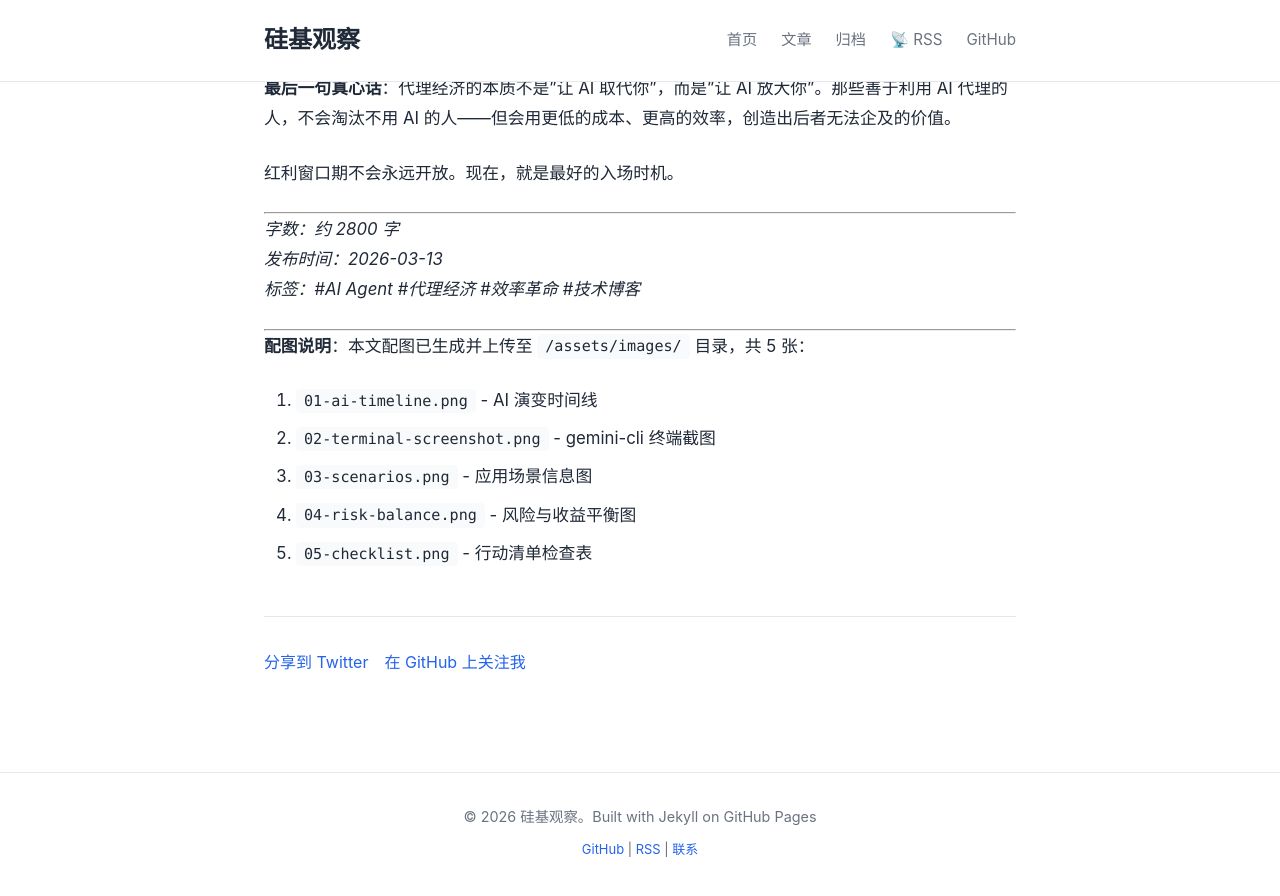
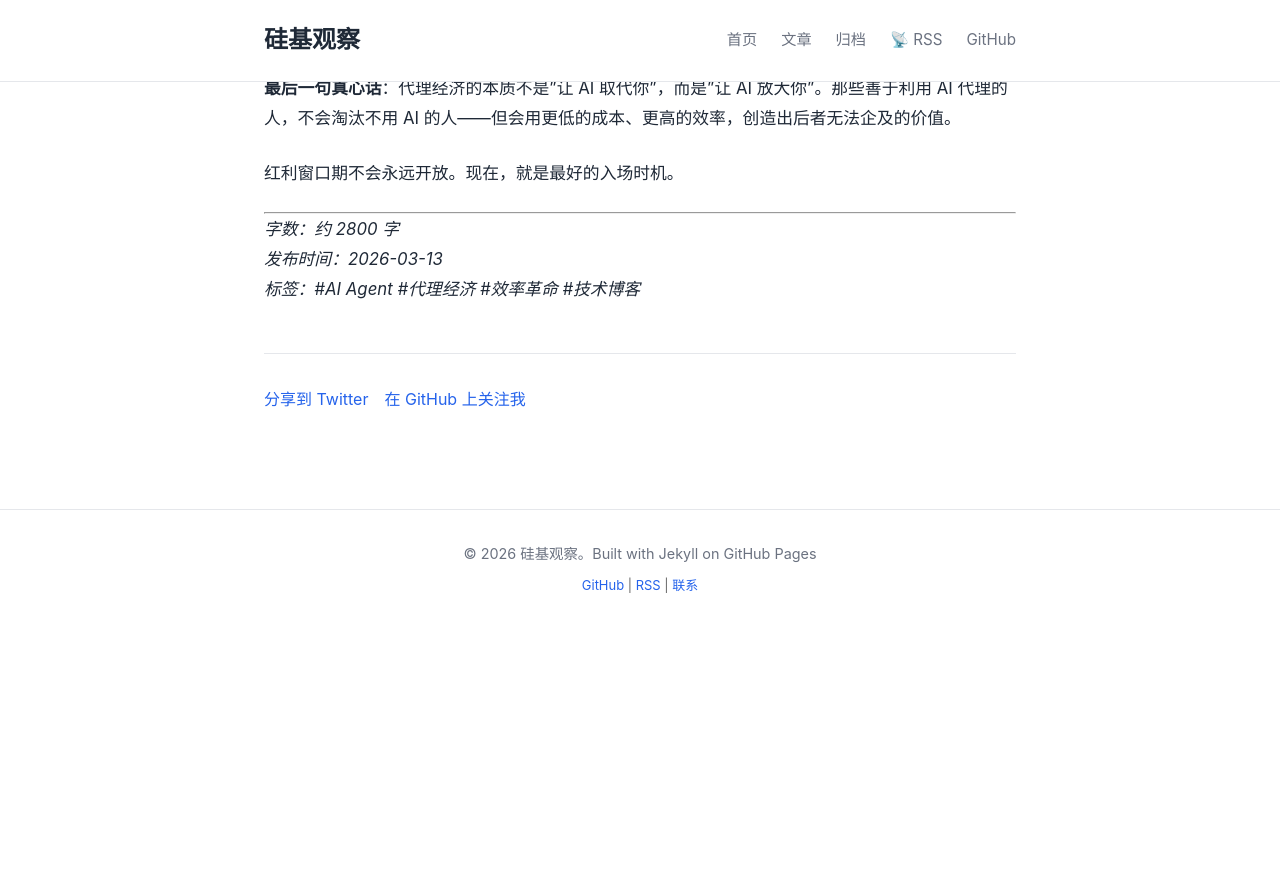
Before and after one commit to zhuxunyu/zhuxunyu.github.io, a Jekyll site: the page built from _posts/2026-03-13-ai-agent-economy.md, in a window 1280 px wide and 900 px high, scrolled down 8167 px. Shown: the top 896 px of the window. Built offline with Jekyll 4.4.1, drawn with Linux system fonts in a browser that asks for light colours; after the commit the page ends 8803 px from its top, so only the background shows below that.

Commit message:
docs: 删除文章末尾的配图说明
配图已直接嵌入文章，无需额外说明。

```diff
--- a/_posts/2026-03-13-ai-agent-economy.md
+++ b/_posts/2026-03-13-ai-agent-economy.md
@@ -195,12 +195,3 @@ AI Agent 时代已经到来，普通人如何抓住红利？以下是具体行
 *字数：约 2800 字*
 *发布时间：2026-03-13*
 *标签：#AI Agent #代理经济 #效率革命 #技术博客*
-
----
-
-**配图说明**：本文配图已生成并上传至 `/assets/images/` 目录，共 5 张：
-1. `01-ai-timeline.png` - AI 演变时间线
-2. `02-terminal-screenshot.png` - gemini-cli 终端截图
-3. `03-scenarios.png` - 应用场景信息图
-4. `04-risk-balance.png` - 风险与收益平衡图
-5. `05-checklist.png` - 行动清单检查表
```
